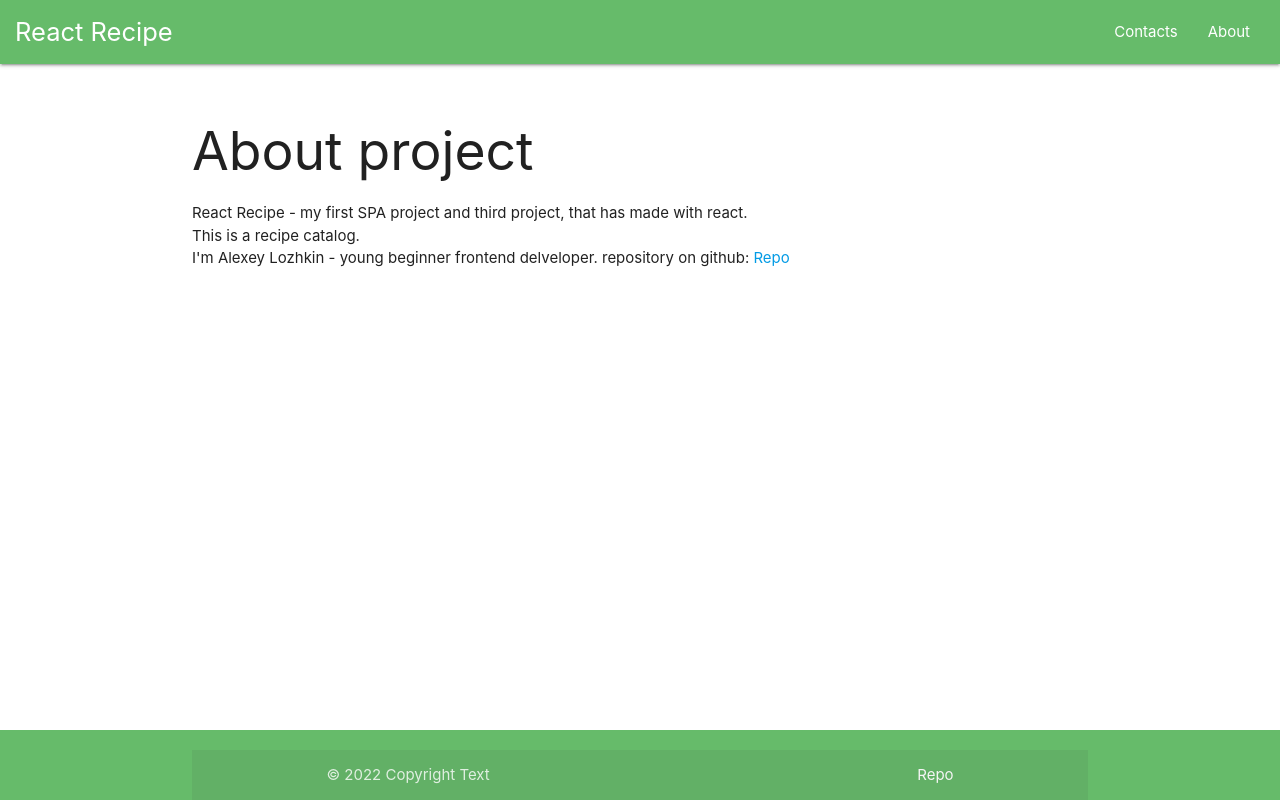
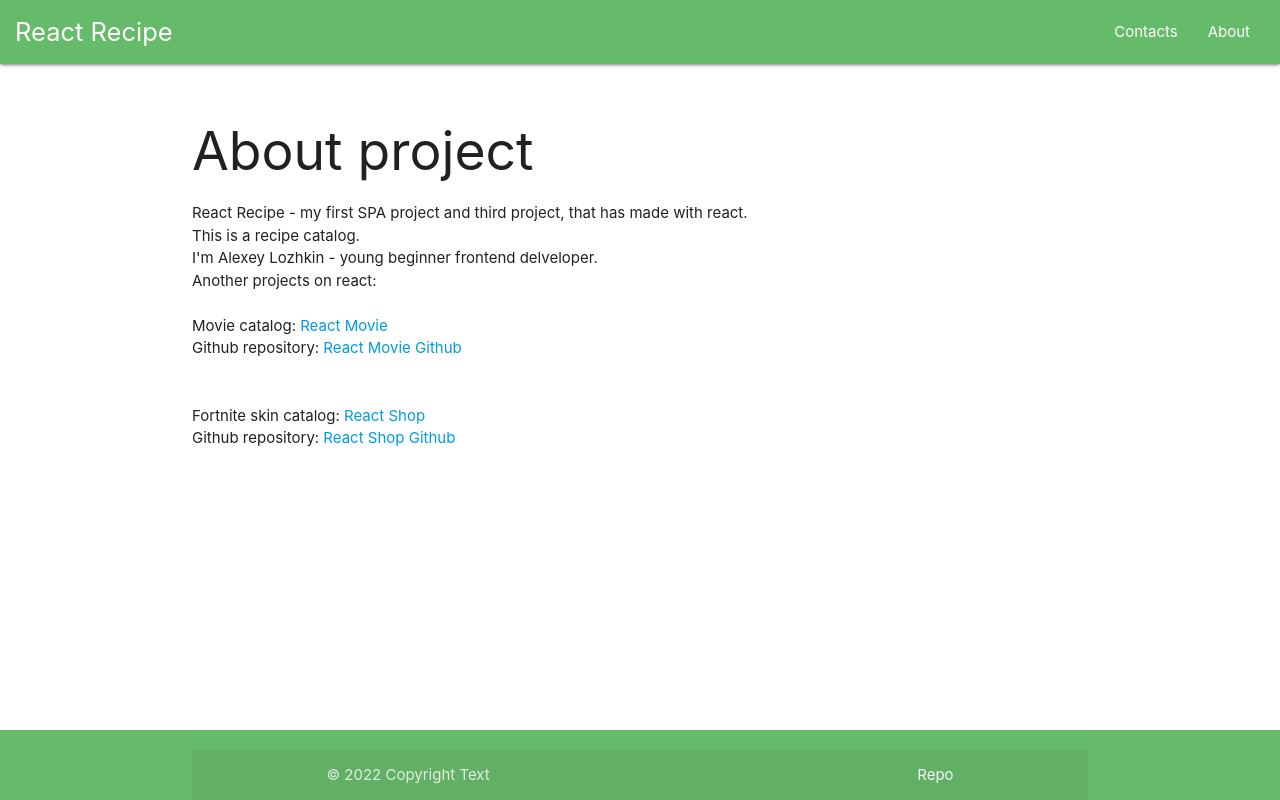
Before and after one commit to aldente0/react-recipes, a React (Create React App) app: page /react-recipes/about in a window 1280 px wide. Built offline with nearby package versions, Linux system fonts and the light colour scheme.

Commit message:
add links on another project

```diff
--- a/src/components/About.jsx
+++ b/src/components/About.jsx
@@ -4,8 +4,13 @@ function About() {
             <h2>About project</h2>
             <p>React Recipe - my first SPA project and third project, that has made with react.<br />
             This is a recipe catalog.<br />
-            I'm Alexey Lozhkin - young beginner frontend delveloper.
-            repository on github: <a href="https://github.com/aldente0/react-recipes" target='_blank' rel="noreferrer">Repo</a>
+            I'm Alexey Lozhkin - young beginner frontend delveloper. <br />
+            Another projects on react: <br /><br />
+            Movie catalog: <a href="https://aldente0.github.io/react-movies/" target='_blank' rel="noreferrer">React Movie</a><br />
+            Github repository: <a href="https://github.com/aldente0/react-movies" target='_blank' rel="noreferrer">React Movie Github</a><br />
+            <br /><br />
+            Fortnite skin catalog: <a href="https://aldente0.github.io/react-shop/" target='_blank' rel="noreferrer">React Shop</a><br />
+            Github repository: <a href="https://github.com/aldente0/react-shop" target='_blank' rel="noreferrer">React Shop Github</a><br />
             </p>
         </>
 
```
Also changed, not shown: src/components/Header.jsx (indentation only).
